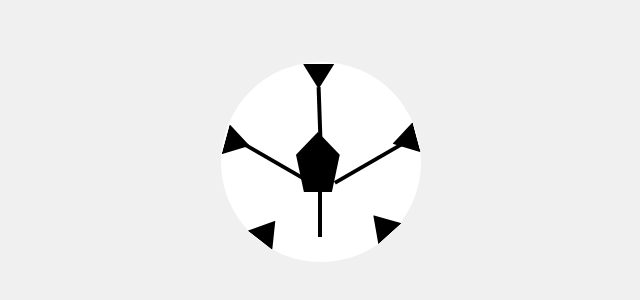
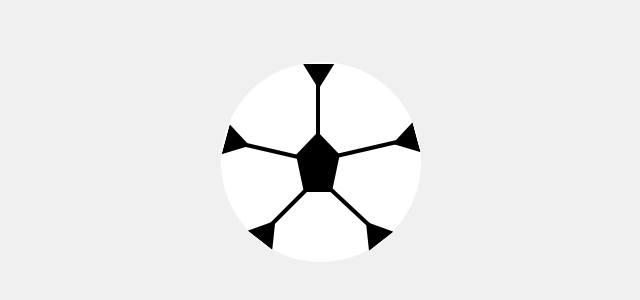
Before and after one commit to nel-eleven11/WEB-Lab-4-CSS-only, a plain HTML site: page index.html in a window 1280 px wide. Shown: the part 246-546 px from the top of the page, without its empty margins (319-959 px from the left). Drawn offline with Linux system fonts and the light colour scheme.

Commit message:
Feat: Lines done

```diff
--- a/style.css
+++ b/style.css
@@ -39,11 +39,11 @@ body {
 }
 
 .semi-pentagon.bottom_1{
-    transform: translateY(62px) translateX(70px) rotate(-42deg);
+    transform: translateX(62px) translateY(69px) rotate(-38deg);
 }
 
 .semi-pentagon.bottom_2 {
-    transform: translateY(68px) translateX(-75px) rotate(38deg);
+    transform: translateX(-75px) translateY(68px) rotate(38deg);
 }
 
 .semi-pentagon.left {
@@ -63,25 +63,25 @@ body {
 
 .line.top {
     top: 25px;
-    transform: rotate(-2deg) translateY(0px)  translateX(-1px) ;
+    transform: translateX(-3px) translateY(-3px) rotate(0deg);
 }
 
 .line.bottom_1 {
     bottom: 25px;
-    transform: rotate(0deg) translateY(0px)  translateX(-1px);
+    transform: translateX(-23px)  translateY(1px) rotate(45deg);
 }
 
 .line.bottom_2 {
     bottom: 25px;
-    transform: rotate(0deg) translateY(0px)  translateX(-1px);
+    transform: translateX(20px) translateY(2px) rotate(-47deg);
 }
 
 .line.left {
     left: 50px;
-    transform: rotate(120deg) translateY(0px)  translateX(-1px);
+    transform: translateX(-5px) translateY(-12px) rotate(-77deg);
 }
 
 .line.right {
     right: 50px;
-    transform: rotate(-120deg) translateY(0px)  translateX(-1px);
+    transform: translateX(2px) translateY(-14px) rotate(77deg);
 }
```
